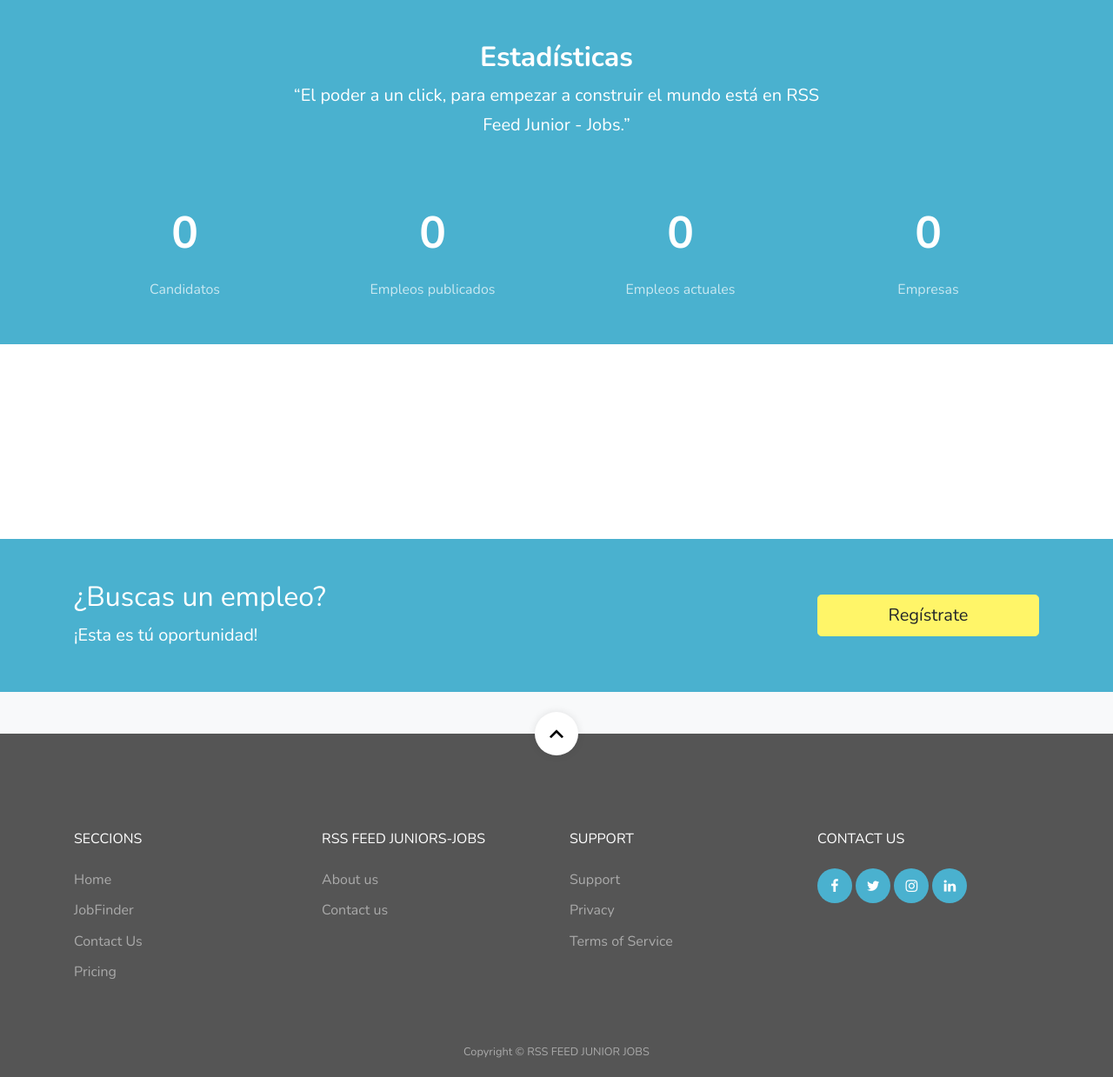
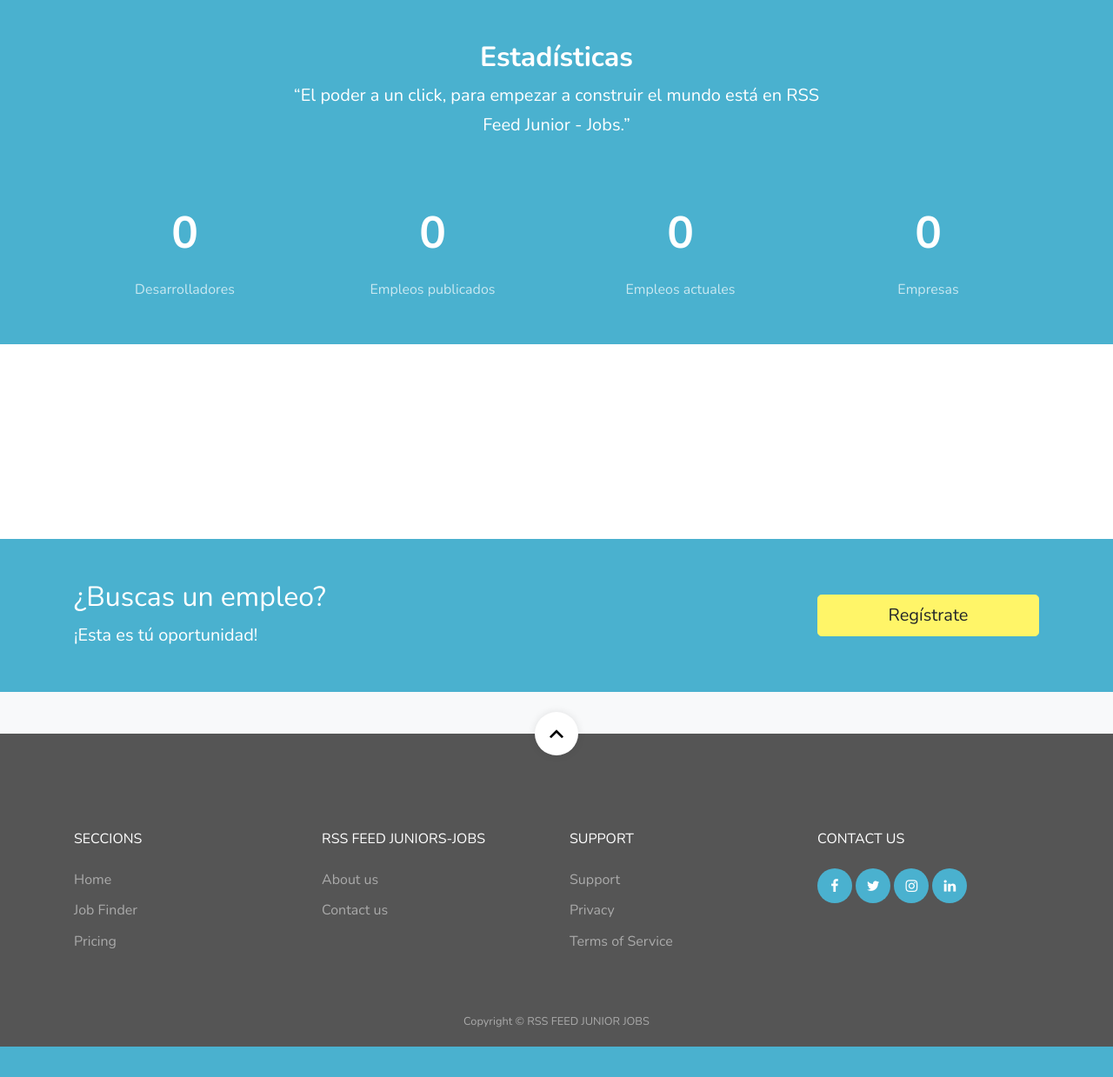
Before and after one commit to Rss-Feed-Junior-Jobs/fullStack, a Django app: page / in a window 1280 px wide. Shown: the part 901-2140 px from the top of the page at 87% size. After the commit the page ends 2105 px from the top, so only its background shows below. Run offline with Django 3.2, Linux system fonts and the light colour scheme; data that the repository does not hold is empty; some libraries are stand-ins or nearby versions; some web fonts are replaced.

Commit message:
Arreglando interfaz

```diff
--- a/template/footer.html
+++ b/template/footer.html
@@ -10,8 +10,7 @@
             <h3>SECCIONS</h3>
             <ul class="list-unstyled">
               <li><a href="{% url 'jobapp:home' %}">Home</a></li>
-              <li><a href="{% url 'jobapp:job-list' %}">JobFinder</a></li>
-              <li><a href="#">Contact Us</a></li>
+              <li><a href="{% url 'jobapp:job-list' %}">Job Finder</a></li>
               <li><a href="{% url 'jobapp:pricing' %}">Pricing</a></li>
             </ul>
           </div>
--- a/template/header.html
+++ b/template/header.html
@@ -75,7 +75,7 @@
                   <a>Registrarse</a>
                   <ul class="dropdown">
                     <li><a href="{% url 'account:employer-registration' %}">Empresa</a></li>
-                    <li><a href="{% url 'account:employee-registration' %}">Usuario</a></li>
+                    <li><a href="{% url 'account:employee-registration' %}">Desarrollador</a></li>
                   </ul>
                 </li>
 
--- a/template/jobapp/index.html
+++ b/template/jobapp/index.html
@@ -41,7 +41,7 @@
         <div class="d-flex align-items-center justify-content-center mb-2">
           <strong class="number" data-number="{{ total_candidates }}">0</strong>
         </div>
-        <span class="caption">Candidatos</span>
+        <span class="caption">Desarrolladores</span>
       </div>
 
       <div class="col-6 col-md-6 col-lg-3 mb-5 mb-lg-0">
```
